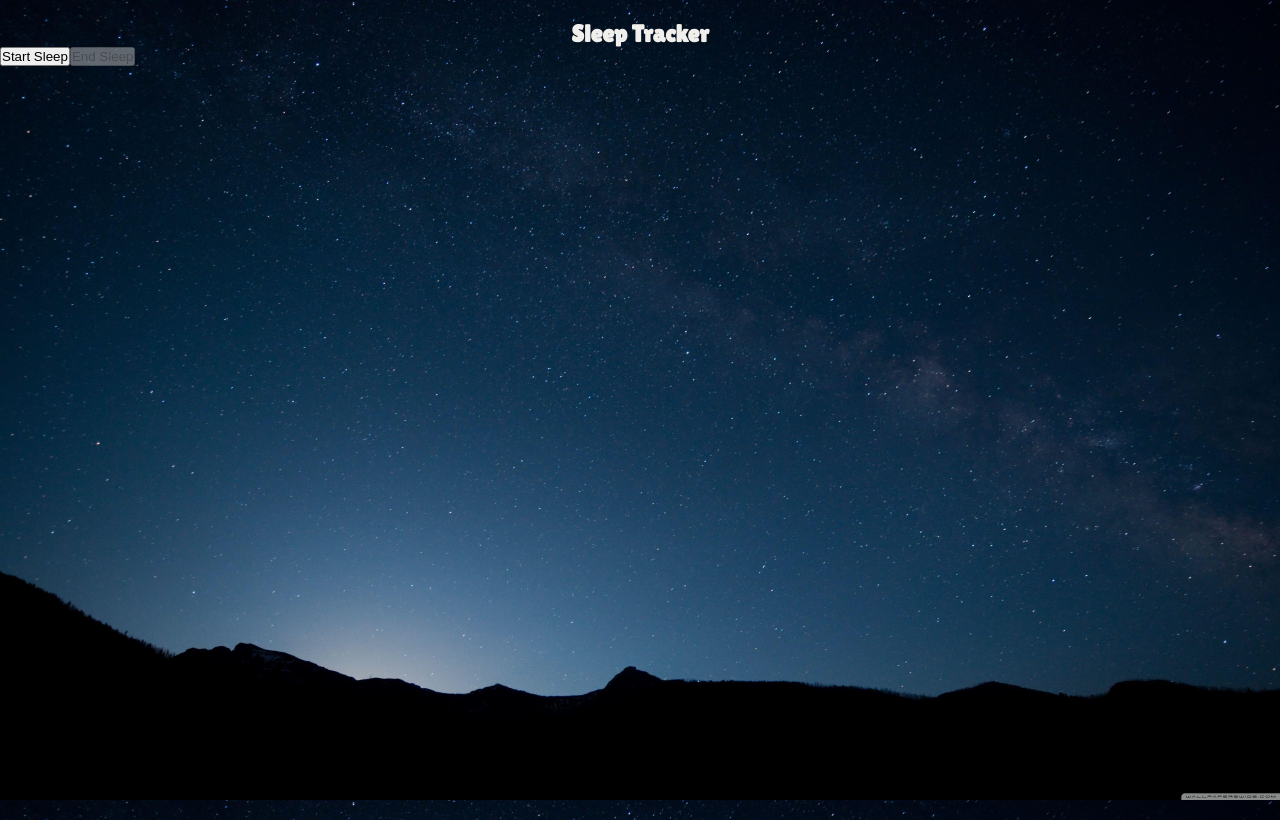
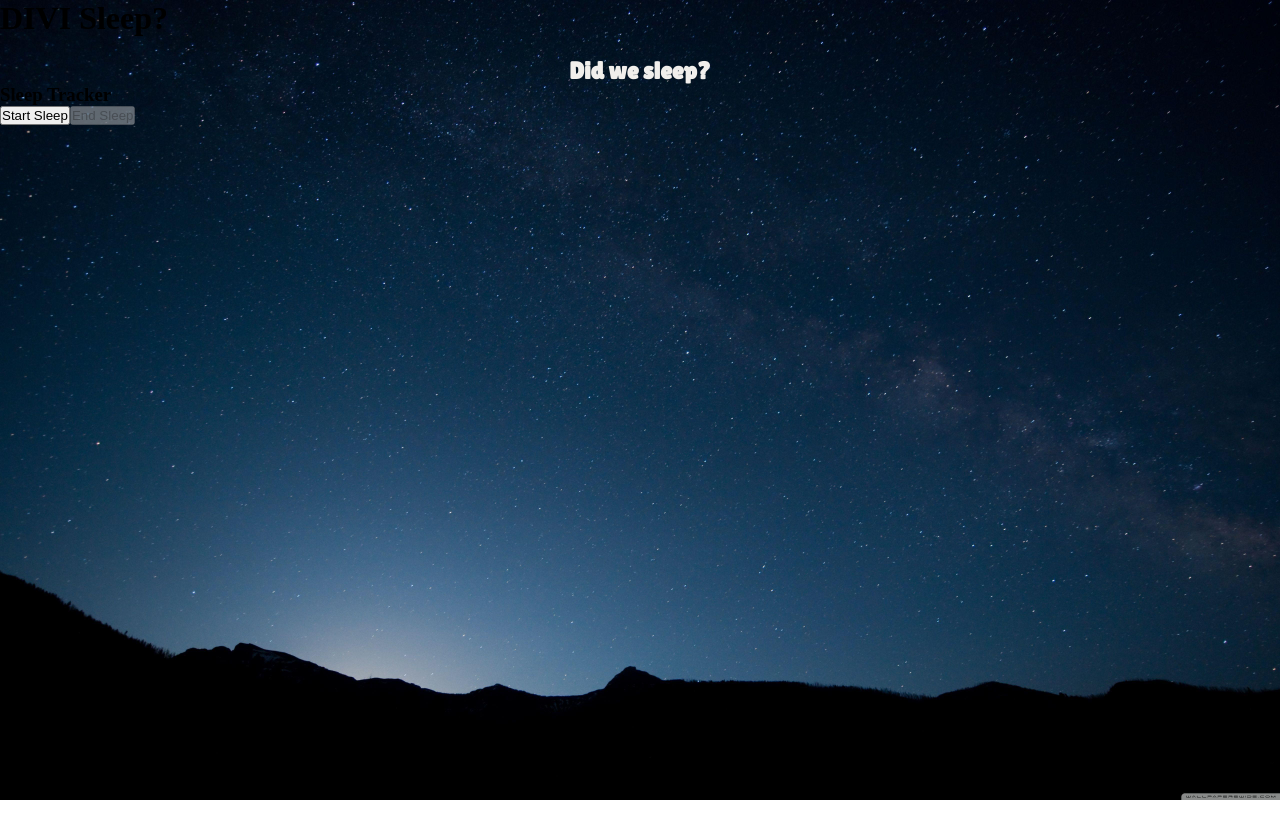
Before and after one commit to Adesh-111/divi-sleep, a React (Vite) app: page /tracker in a window 1280 px wide. Built offline with nearby package versions, Linux system fonts and the light colour scheme.

Commit message:
Add node modules in the server for deployment

```diff
--- a/src/pages/Dashboard/Dashboard.css
+++ b/src/pages/Dashboard/Dashboard.css
@@ -21,7 +21,7 @@
 
 .dashboard-container h4{
     font-size: 50px;
-    background-color: #123458;
+    /* background-color: #123458; */
     color: #F1EFEC;
     padding-top: 10px;
     padding-bottom: 10px;
--- a/src/pages/SleepTracker/SleepTracker.css
+++ b/src/pages/SleepTracker/SleepTracker.css
@@ -0,0 +1 @@
+.sleep-tracker
--- a/src/pages/SleepTracker/SleepTracker.jsx
+++ b/src/pages/SleepTracker/SleepTracker.jsx
@@ -13,6 +13,14 @@
   const timerRef = useRef(null);
   const navigate = useNavigate();
 
+  useEffect(() => {
+    const startTime = localStorage.getItem("sleepStart");
+    if (startTime) {
+      setSleepStart(new Date(startTime));
+      startTimer(new Date(startTime));
+    }
+  }, []);
+
   const startSleep = async () => {
     try {
       const response = await axios.post("http://localhost:5000/api/sleep/start", {}, {
@@ -24,6 +32,7 @@
       setSleepStart(startTime);
       setSleepEnd(null);
       setDuration(null);
+      localStorage.setItem("sleepStart", startTime.toISOString());
       startTimer(startTime);
     } catch (error) {
       setError("Error starting sleep session.");
@@ -42,6 +51,7 @@
         setSleepEnd(endTime);
         setDuration(formatDuration(endTime - sleepStart));
         clearInterval(timerRef.current);
+        localStorage.removeItem("sleepStart");
         navigate("/dashboard");
       } catch (error) {
         setError("Error ending sleep session.");
@@ -70,8 +80,10 @@
   }, []);
 
   return (
-    <div className="sleep-tracker-container">
-      <h2>Sleep Tracker</h2>
+    <div className="sleep-tracker">
+      <h1>DIVI Sleep?</h1>
+      <h2>Did we sleep?</h2>
+      <h3>Sleep Tracker</h3>
       <button onClick={startSleep} disabled={sleepStart && !sleepEnd}>Start Sleep</button>
       <button onClick={endSleep} disabled={!sleepStart || sleepEnd}>End Sleep</button>
       {error && <p className="error-text">{error}</p>}
```
Also changed, not shown: 2 other files (tests, documents, lock files or other folders).
